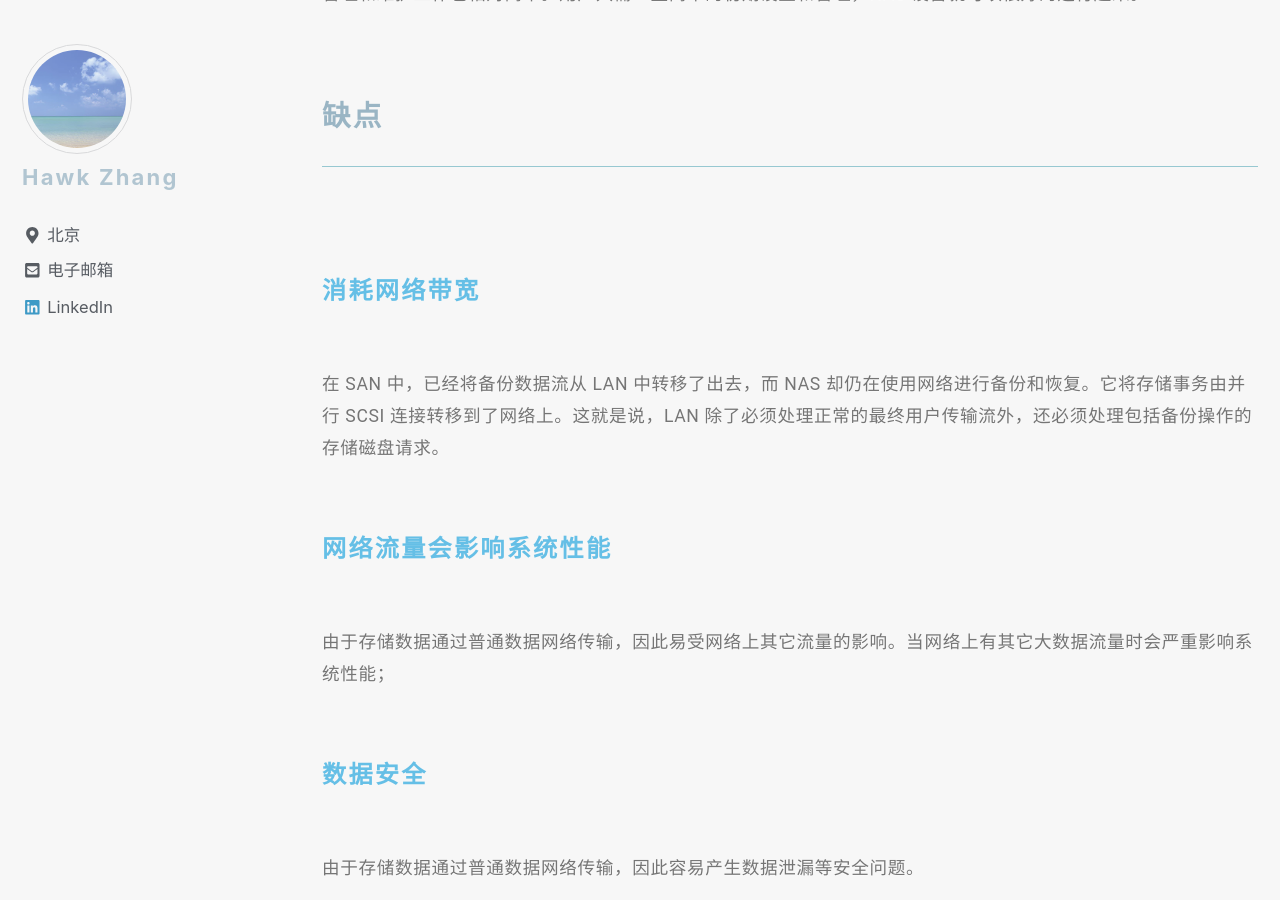
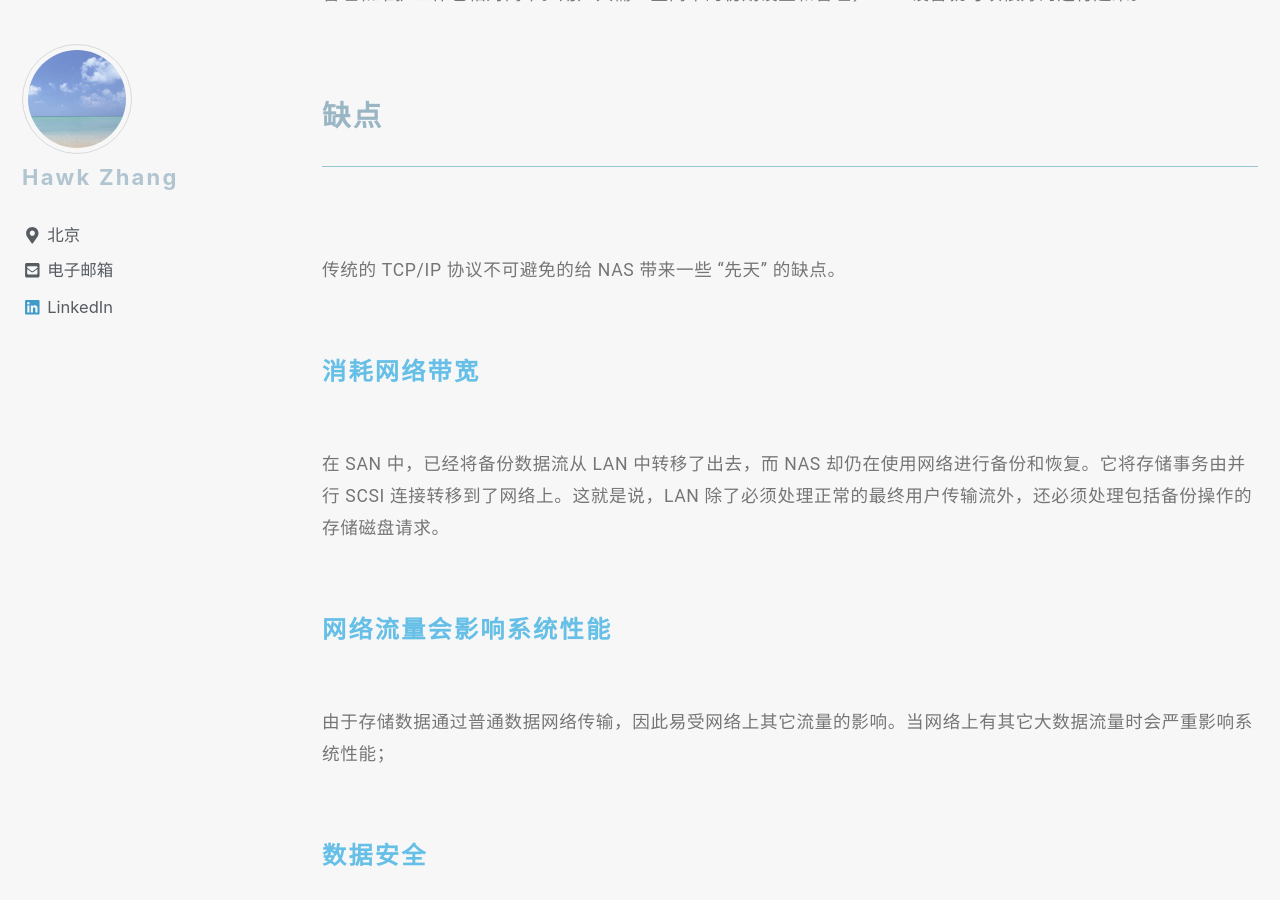
Before and after one commit to narru888/linotes_note, a Jekyll site: the page built from _posts/storage/2018-03-01-das.nas.san.md, in a window 1280 px wide and 900 px high, scrolled down 7920 px. Built offline with Jekyll 4.4.1, drawn with Linux system fonts in a browser that asks for light colours; nearby versions of some CDN libraries; a script that is not in the unit is left out.

Commit message:
update on 2018-11-21 12:14:02 CST

```diff
--- a/_posts/storage/2018-03-01-das.nas.san.md
+++ b/_posts/storage/2018-03-01-das.nas.san.md
@@ -135,6 +135,8 @@ NAS 本身就是为了企业内部网络而设计，实现了异构平台下的
 
 ### 缺点
 
+传统的 TCP/IP 协议不可避免的给 NAS 带来一些 “先天” 的缺点。
+
 #### 消耗网络带宽
 
 在 SAN 中，已经将备份数据流从 LAN 中转移了出去，而 NAS 却仍在使用网络进行备份和恢复。它将存储事务由并行 SCSI 连接转移到了网络上。这就是说，LAN 除了必须处理正常的最终用户传输流外，还必须处理包括备份操作的存储磁盘请求。
```
